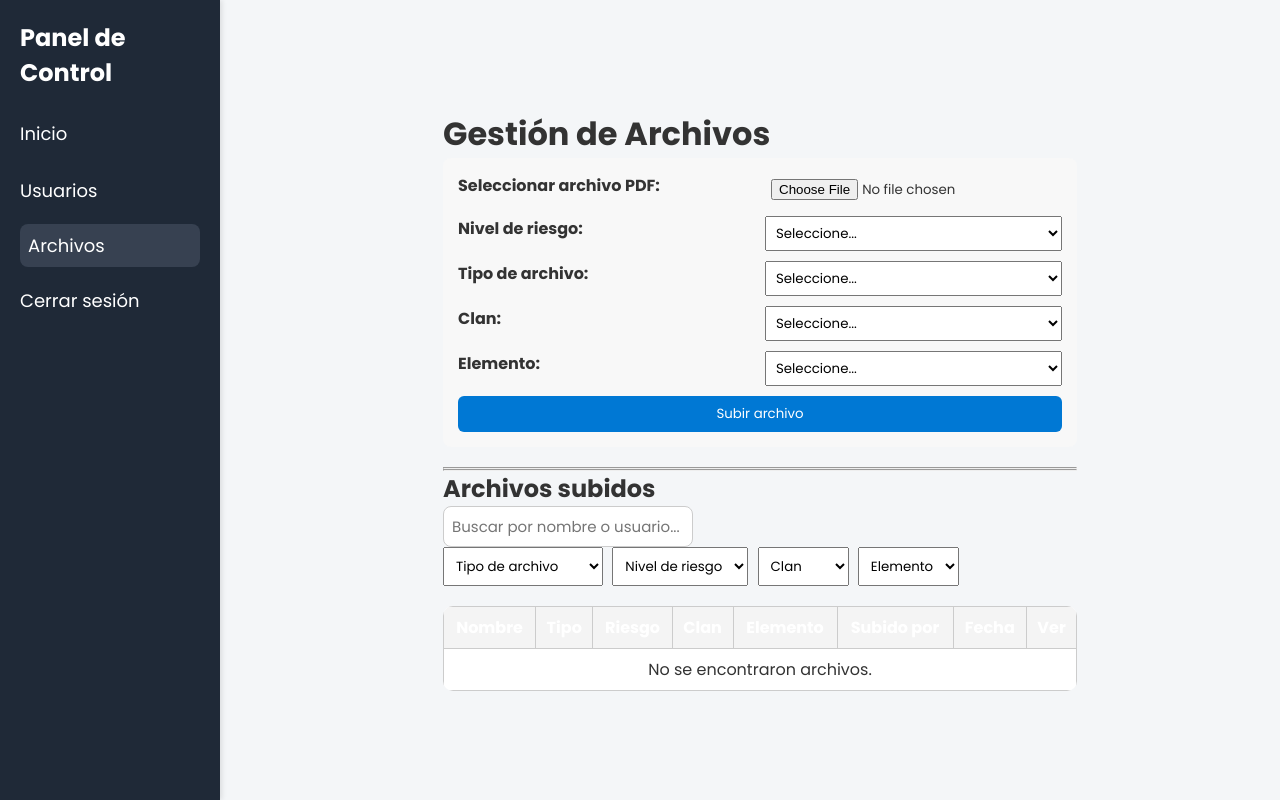
After one commit to ManesCruz/LoginKonoha, a PHP site: the page made by Home/pestañaArchivos.php in a window 1280 px wide. The commit adds this page. Run offline with PHP 8.4, Linux system fonts and the light colour scheme; the visitor is signed in with stand-in values (Sample User, id 1); data that the repository does not hold is empty.

Commit message:
subida de archivos funcional con busqueda y filtros (para el hokage)

```diff
--- a/Home/dashboard.php
+++ b/Home/dashboard.php
@@ -33,7 +33,7 @@ $rol = $_SESSION['role_id'] ?? 0;
     <div class="sidebar">
         <h2>Panel de Control</h2>
         <a href="dashboard.php">Inicio</a>
-        <a href="#">Archivos</a>
+        <a href="pestañaArchivos.php">Archivos</a>
         <?php if ($rol === 1): ?>
             <a href="pestañaUsuarios.php">Usuarios</a>
         <?php endif; ?>
@@ -43,7 +43,7 @@ $rol = $_SESSION['role_id'] ?? 0;
     <div class="main-content">
         <div class="header">
             <h1>Bienvenido, <?= htmlspecialchars($username) ?></h1>
-            <p>Rol: <?= $rol === 1 ? 'Administrador' : 'Usuario' ?></p>
+            <p>Rol: <?= $rol === 1 ? 'Hokage' : 'Usuario' ?></p>
         </div>
 
         <div class="content">
--- a/Home/dashboardUsuario.php
+++ b/Home/dashboardUsuario.php
@@ -3,7 +3,6 @@ session_start();
 
 // Evitar caché
 header("Cache-Control: no-store, no-cache, must-revalidate, max-age=0");
-header("Cache-Control: post-check=0, pre-check=0", false);
 header("Pragma: no-cache");
 header("Expires: 0");
 
@@ -38,7 +37,7 @@ $username = $_SESSION['username'];
     <div class="sidebar">
         <h2>Usuario</h2>
         <a href="#">Inicio</a>
-        <a href="#">Mis archivos</a>
+        <a href="#">Archivos</a>
         <a href="#">Perfil</a>
         <a href="../InicioSesion/CerrarSesion.php">Cerrar sesión</a>
     </div>
@@ -46,7 +45,7 @@ $username = $_SESSION['username'];
     <div class="main-content">
         <div class="header">
             <h1>Bienvenido, <?= htmlspecialchars($username) ?></h1>
-            <p>Rol: Usuario</p>
+            <p>Rol: <?= htmlspecialchars($roles)?>
         </div>
 
         <p>Este es tu panel de usuario.</p>
--- /dev/null
+++ b/Home/pestañaArchivos.php
@@ -0,0 +1,212 @@
+<?php
+require_once '../Config/Connection.php';
+session_start();
+
+header("Cache-Control: no-store, no-cache, must-revalidate, max-age=0");
+header("Pragma: no-cache");
+header("Expires: 0");
+
+if (!isset($_SESSION['username'])) {
+    header("Location: ../index.php");
+    exit;
+}
+
+$username = $_SESSION['username'];
+?>
+<!DOCTYPE html>
+<html lang="es">
+<head>
+    <meta charset="UTF-8">
+    <title>Archivos</title>
+    <link rel="stylesheet" href="../css/style.css">
+    <script>
+        function toggleTipoJutsu() {
+            const tipoArchivo = document.getElementById("tipo_archivo").value;
+            const jutsuDiv = document.getElementById("tipoJutsuDiv");
+            jutsuDiv.style.display = tipoArchivo === "Jutsu" ? "block" : "none";
+        }
+    </script>
+</head>
+<body>
+    <div class="sidebar">
+        <h2>Panel de Control</h2>
+        <a href="dashboard.php">Inicio</a>
+        <a href="pestañaUsuarios.php">Usuarios</a>
+        <a href="pestañaArchivos.php" class="active">Archivos</a>
+        <a href="../InicioSesion/CerrarSesion.php">Cerrar sesión</a>
+    </div>
+
+    <div class="main-content">
+        <h1>Gestión de Archivos</h1>
+
+        <!-- 📁 Formulario de subida -->
+        <form action="../archivos/listarArchivos.php" method="POST" enctype="multipart/form-data" class="upload-form">
+            <label>Seleccionar archivo PDF:</label>
+            <input type="file" name="archivo" accept=".pdf" required>
+
+            <label>Nivel de riesgo:</label>
+            <select name="nivel_riesgo" required>
+                <option value="">Seleccione...</option>
+                <option value="D">D</option>
+                <option value="C">C</option>
+                <option value="B">B</option>
+                <option value="A">A</option>
+                <option value="S">S</option>
+            </select>
+
+            <label>Tipo de archivo:</label>
+            <select name="tipo_archivo" id="tipo_archivo" onchange="toggleTipoJutsu()" required>
+                <option value="">Seleccione...</option>
+                <option value="Jutsu">Jutsu</option>
+                <option value="Médico">Médico</option>
+                <option value="Historia Shinobi">Historia Shinobi</option>
+                <option value="Mapa o Estrategia">Mapa o Estrategia</option>
+            </select>
+
+            <div id="tipoJutsuDiv" style="display:none;">
+                <label>Tipo de jutsu:</label>
+                <select name="tipo_jutsu">
+                    <option value="">Seleccione...</option>
+                    <option value="Ninjutsu">Ninjutsu</option>
+                    <option value="Genjutsu">Genjutsu</option>
+                    <option value="Taijutsu">Taijutsu</option>
+                    <option value="Kekkei Genkai">Kekkei Genkai</option>
+                </select>
+            </div>
+
+            <label>Clan:</label>
+            <select name="clan">
+                <option value="">Seleccione...</option>
+                <option value="Uchiha">Uchiha</option>
+                <option value="Hyūga">Hyūga</option>
+                <option value="Sin clan">Sin clan</option>
+            </select>
+
+            <label>Elemento:</label>
+            <select name="elemento">
+                <option value="">Seleccione...</option>
+                <option value="Fuego">Fuego</option>
+                <option value="Viento">Viento</option>
+                <option value="Agua">Agua</option>
+                <option value="Tierra">Tierra</option>
+                <option value="Rayo">Rayo</option>
+            </select>
+
+            <input type="hidden" name="usuario" value="<?= htmlspecialchars($username) ?>">
+
+            <button type="submit">Subir archivo</button>
+        </form>
+
+        <hr><hr>
+
+        <h2>Archivos subidos</h2>
+
+        <!-- 🔍 Buscador y filtros -->
+        <div class="busqueda-filtros">
+            <input type="text" id="buscar" placeholder="Buscar por nombre o usuario...">
+
+            <div class="filtros">
+                <select id="filtroTipo">
+                    <option value="">Tipo de archivo</option>
+                    <option value="Jutsu">Jutsu</option>
+                    <option value="Médico">Médico</option>
+                    <option value="Historia Shinobi">Historia Shinobi</option>
+                    <option value="Mapa o Estrategia">Mapa o Estrategia</option>
+                </select>
+
+                <select id="filtroRiesgo">
+                    <option value="">Nivel de riesgo</option>
+                    <option value="D">D</option>
+                    <option value="C">C</option>
+                    <option value="B">B</option>
+                    <option value="A">A</option>
+                    <option value="S">S</option>
+                </select>
+
+                <select id="filtroClan">
+                    <option value="">Clan</option>
+                    <option value="Uchiha">Uchiha</option>
+                    <option value="Hyūga">Hyūga</option>
+                    <option value="Sin clan">Sin clan</option>
+                </select>
+
+                <select id="filtroElemento">
+                    <option value="">Elemento</option>
+                    <option value="Fuego">Fuego</option>
+                    <option value="Viento">Viento</option>
+                    <option value="Agua">Agua</option>
+                    <option value="Tierra">Tierra</option>
+                    <option value="Rayo">Rayo</option>
+                </select>
+            </div>
+        </div>
+
+        <table id="tablaArchivos">
+            <thead>
+                <tr>
+                    <th>Nombre</th>
+                    <th>Tipo</th>
+                    <th>Riesgo</th>
+                    <th>Clan</th>
+                    <th>Elemento</th>
+                    <th>Subido por</th>
+                    <th>Fecha</th>
+                    <th>Ver</th>
+                </tr>
+            </thead>
+            <tbody></tbody>
+        </table>
+
+        <script>
+        document.addEventListener('DOMContentLoaded', () => {
+            const tabla = document.querySelector('#tablaArchivos tbody');
+            const buscar = document.getElementById('buscar');
+            const tipo = document.getElementById('filtroTipo');
+            const riesgo = document.getElementById('filtroRiesgo');
+            const clan = document.getElementById('filtroClan');
+            const elemento = document.getElementById('filtroElemento');
+
+            async function cargarArchivos() {
+                const params = new URLSearchParams({
+                    buscar: buscar.value,
+                    tipo_archivo: tipo.value,
+                    nivel_riesgo: riesgo.value,
+                    clan: clan.value,
+                    elemento: elemento.value
+                });
+
+                const res = await fetch(`../archivos/buscarArchivos.php?${params.toString()}`);
+                const data = await res.json();
+
+                tabla.innerHTML = '';
+                if (data.length === 0) {
+                    tabla.innerHTML = '<tr><td colspan="8">No se encontraron archivos.</td></tr>';
+                    return;
+                }
+
+                data.forEach(a => {
+                    const tr = document.createElement('tr');
+                    tr.innerHTML = `
+                        <td>${a.nombre}</td>
+                        <td>${a.tipo_archivo || a.tipo_jutsu || 'N/A'}</td>
+                        <td>${a.nivel_riesgo}</td>
+                        <td>${a.clan}</td>
+                        <td>${a.elemento}</td>
+                        <td>${a.usuario}</td>
+                        <td>${a.fecha_subida}</td>
+                        <td><a href="${a.ruta}" target="_blank">📄 Abrir</a></td>
+                    `;
+                    tabla.appendChild(tr);
+                });
+            }
+
+            cargarArchivos();
+            [buscar, tipo, riesgo, clan, elemento].forEach(el => {
+                el.addEventListener('input', cargarArchivos);
+                el.addEventListener('change', cargarArchivos);
+            });
+        });
+        </script>
+    </div>
+</body>
+</html>
--- /dev/null
+++ b/archivos/buscarArchivos.php
@@ -0,0 +1,48 @@
+<?php
+require_once '../Config/Connection.php';
+
+$connection = new Connection();
+$pdo = $connection->getConnection();
+
+$buscar = $_GET['buscar'] ?? '';
+$tipo_archivo = $_GET['tipo_archivo'] ?? '';
+$nivel_riesgo = $_GET['nivel_riesgo'] ?? '';
+$clan = $_GET['clan'] ?? '';
+$elemento = $_GET['elemento'] ?? '';
+
+$sql = "SELECT * FROM files WHERE 1=1";
+$params = [];
+
+if (!empty($buscar)) {
+    $sql .= " AND (nombre LIKE :buscar OR usuario LIKE :buscar)";
+    $params['buscar'] = "%$buscar%";
+}
+
+if (!empty($tipo_archivo)) {
+    $sql .= " AND tipo_archivo = :tipo_archivo";
+    $params['tipo_archivo'] = $tipo_archivo;
+}
+
+if (!empty($nivel_riesgo)) {
+    $sql .= " AND nivel_riesgo = :nivel_riesgo";
+    $params['nivel_riesgo'] = $nivel_riesgo;
+}
+
+if (!empty($clan)) {
+    $sql .= " AND clan = :clan";
+    $params['clan'] = $clan;
+}
+
+if (!empty($elemento)) {
+    $sql .= " AND elemento = :elemento";
+    $params['elemento'] = $elemento;
+}
+
+$sql .= " ORDER BY fecha_subida DESC";
+
+$stmt = $pdo->prepare($sql);
+$stmt->execute($params);
+$archivos = $stmt->fetchAll(PDO::FETCH_ASSOC);
+
+header('Content-Type: application/json');
+echo json_encode($archivos);
--- a/css/style.css
+++ b/css/style.css
@@ -454,3 +454,65 @@ th {
     background-color: #2563eb;
     color: white;
 }
+.upload-form {
+  display: grid;
+  grid-template-columns: 1fr 1fr;
+  gap: 10px;
+  background: #f8f8f8;
+  padding: 15px;
+  border-radius: 8px;
+  margin-bottom: 20px;
+}
+
+.upload-form label {
+  font-weight: bold;
+}
+
+.upload-form select,
+.upload-form input {
+  padding: 6px;
+}
+
+.upload-form button {
+  grid-column: span 2;
+  padding: 8px;
+  background: #0078d4;
+  color: white;
+  border: none;
+  border-radius: 6px;
+  cursor: pointer;
+}
+
+.upload-form button:hover {
+  background: #005fa3;
+}
+
+.busqueda-filtros {
+  margin-bottom: 20px;
+}
+
+.busqueda-filtros input {
+  padding: 8px;
+  width: 250px;
+  margin-right: 10px;
+}
+
+.filtros select {
+  padding: 8px;
+  margin-right: 5px;
+}
+
+#tablaArchivos {
+  width: 100%;
+  border-collapse: collapse;
+}
+
+#tablaArchivos th, #tablaArchivos td {
+  border: 1px solid #ccc;
+  padding: 8px;
+  text-align: center;
+}
+
+#tablaArchivos th {
+  background-color: #f4f4f4;
+}
```
Also changed, not shown: archivos/listarArchivos.php (added, +48 -0 lines), 7 other files.
